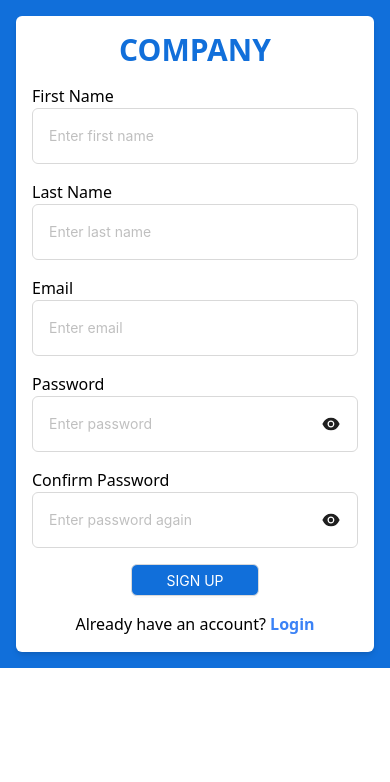
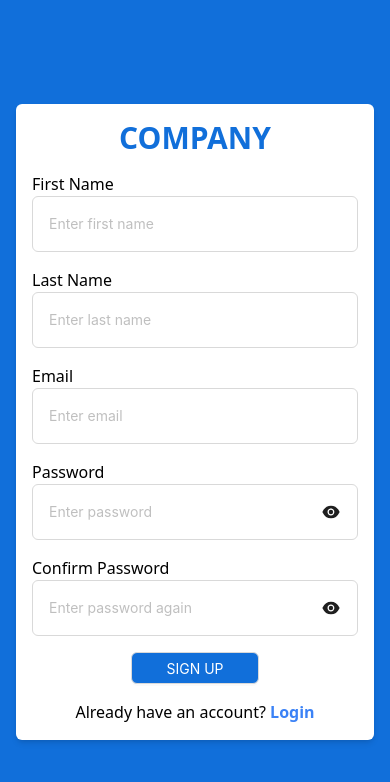
Before and after one commit to ShakibUddin/nextjs-antd-tailwind-boilerplate, a Next.js app: page /signup in a window 390 px wide. Shown: the top 782 px of the page. Built offline with nearby package versions, Linux system fonts and the light colour scheme.

Commit message:
login and signup page responsiveness is adjusted for screen orientation

```diff
--- a/pages/login/index.js
+++ b/pages/login/index.js
@@ -7,7 +7,7 @@ import InputField from "@/components/common/inputField";
 
 const Login = () => {
   return (
-    <div className="w-full h-screen bg-[var(--brandColor)] flex justify-center items-center">
+    <div className="w-full min-h-screen bg-[var(--brandColor)] flex justify-center items-center">
       <div className="flex flex-col gap-4 justify-stretch p-4 m-4 rounded-md bg-white shadow-md w-full sm:w-2/3 md:w-2/3 lg:w-1/3">
         <span className="font-bold text-3xl text-[var(--brandColor)] text-center">
           COMPANY
--- a/pages/signup/index.js
+++ b/pages/signup/index.js
@@ -7,8 +7,8 @@ import InputField from "@/components/common/inputField";
 
 const Signup = () => {
   return (
-    <div className="w-full h-auto bg-[var(--brandColor)] flex justify-center items-center">
-      <div className="flex flex-col gap-4 justify-stretch p-4 m-4 rounded-md bg-white shadow-md w-full sm:w-2/3 md:w-2/3 lg:w-1/3 overflow-auto">
+    <div className="w-full min-h-screen bg-[var(--brandColor)] flex justify-center items-center">
+      <div className="flex flex-col gap-4 justify-stretch p-4 m-4 rounded-md bg-white shadow-md w-full sm:w-2/3 md:w-2/3 lg:w-1/3">
         <span className="font-bold text-3xl text-[var(--brandColor)] text-center">
           COMPANY
         </span>
```
